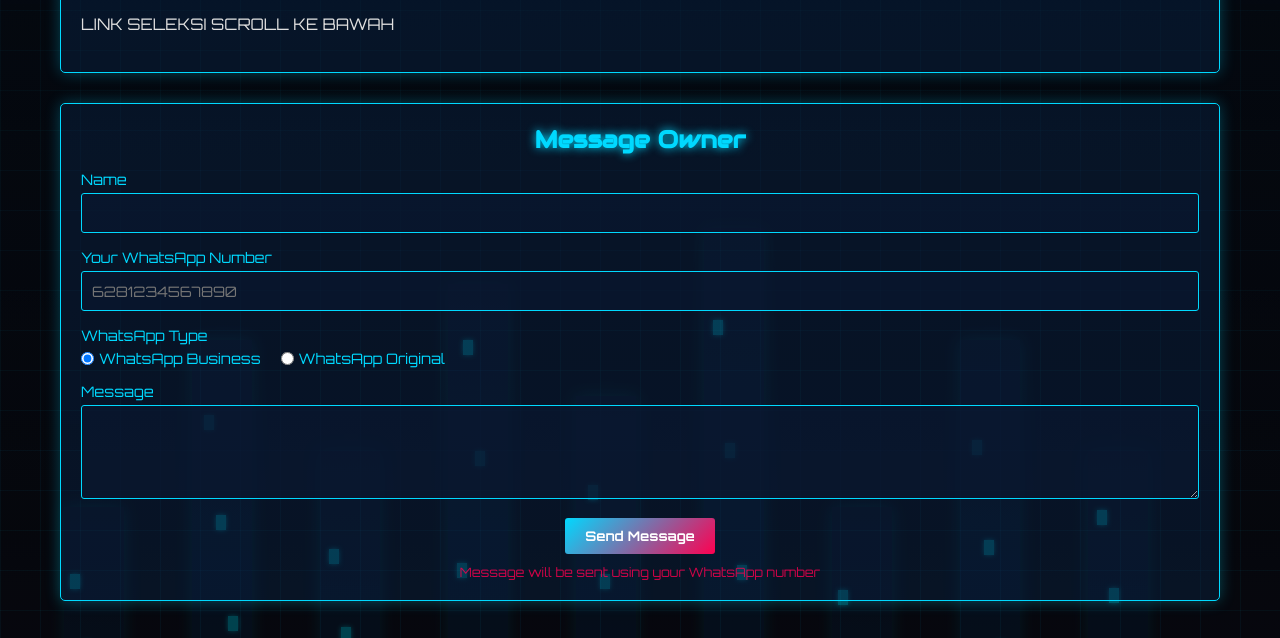
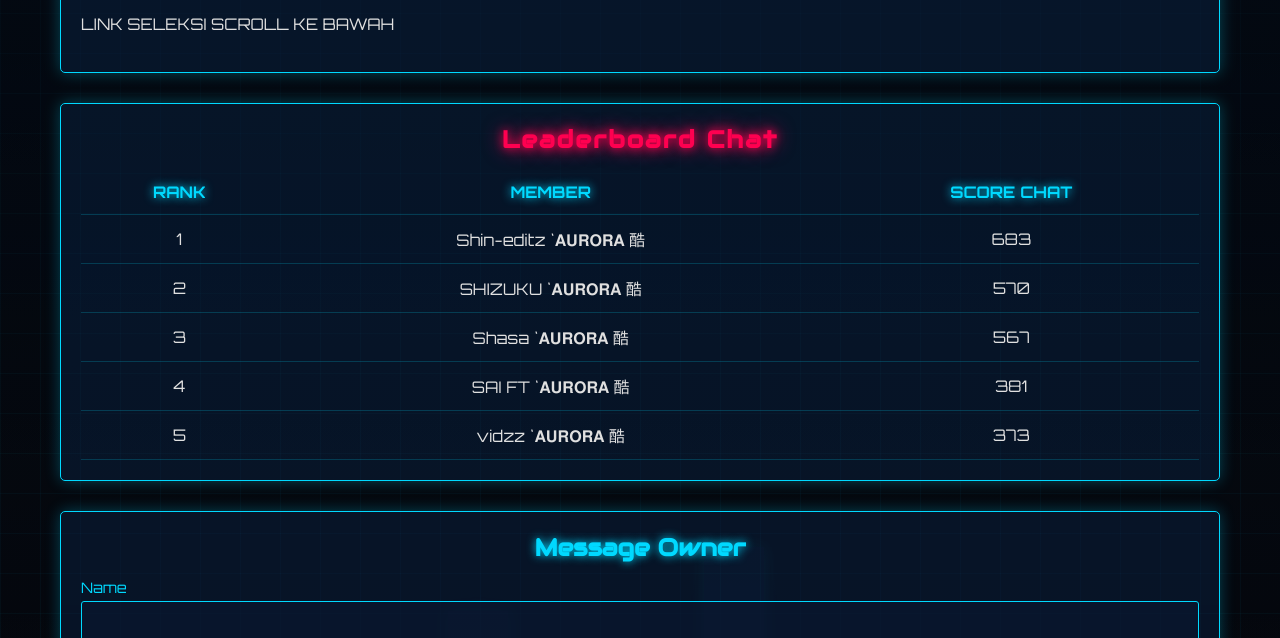
Before and after one commit to kennzan0/AuroraRISE-, a plain HTML site: page index.html in a window 1280 px wide. Shown: the part 1944-2582 px from the top of the page. Drawn offline with Linux system fonts and the light colour scheme.

Commit message:
Add files via upload

```diff
--- a/index.html
+++ b/index.html
@@ -633,6 +633,53 @@
             }
         }
 
+        /* Leaderboard Container */
+.leaderboard-container {
+    background: rgba(15, 52, 96, 0.3);
+    border: 1px solid #00d9ff;
+    border-radius: 5px;
+    padding: 20px;
+    margin-bottom: 30px;
+    box-shadow: 0 0 15px rgba(0, 217, 255, 0.3);
+}
+
+.leaderboard-title {
+    font-family: 'Audiowide', cursive;
+    font-size: 1.5rem;
+    color: #ff0050;
+    text-shadow: 0 0 10px #ff0050, 0 0 20px #ff0050;
+    margin-bottom: 15px;
+    text-align: center;
+    letter-spacing: 2px;
+}
+
+/* Leaderboard Table */
+.leaderboard-table {
+    width: 100%;
+    border-collapse: collapse;
+    font-family: 'Orbitron', sans-serif;
+    color: #e0e0e0;
+}
+
+.leaderboard-table th,
+.leaderboard-table td {
+    padding: 12px;
+    text-align: center;
+    border-bottom: 1px solid rgba(0, 217, 255, 0.2);
+}
+
+.leaderboard-table th {
+    color: #00d9ff;
+    text-shadow: 0 0 10px #00d9ff;
+    font-size: 1rem;
+}
+
+.leaderboard-table tr:hover {
+    background: rgba(0, 217, 255, 0.1);
+    box-shadow: inset 0 0 10px rgba(0, 217, 255, 0.5);
+    transition: all 0.3s ease;
+}
+
         /* Message Form */
         .message-form {
             background: rgba(15, 52, 96, 0.3);
@@ -850,6 +897,17 @@
                 padding: 8px 12px;
             }
 
+            /* Leaderboard Responsive */
+    .leaderboard-title {
+        font-size: 1.2rem;
+    }
+
+    .leaderboard-table th,
+    .leaderboard-table td {
+        padding: 8px;
+        font-size: 0.85rem;
+    }
+
             .-counter {
                 font-size: 0.8rem;
                 padding: 8px 12px;
@@ -1002,6 +1060,43 @@
             <p>10. No toxic</p>
             <p>LINK SELEKSI SCROLL KE BAWAH</p>
         </div>
+
+                <!-- Leaderboard Chat Member -->
+<div class="leaderboard-container">
+    <h3 class="leaderboard-title">Leaderboard Chat</h3>
+    <table class="leaderboard-table">
+        <tr>
+            <th>RANK</th>
+            <th>MEMBER</th>
+            <th>SCORE CHAT</th>
+        </tr>
+        <tr>
+            <td>1</td>
+            <td>Shin-editz `𝐀𝐔𝐑𝐎𝐑𝐀 酷</td>
+            <td>683</td>
+        </tr>
+        <tr>
+            <td>2</td>
+            <td>SHIZUKU `𝐀𝐔𝐑𝐎𝐑𝐀 酷</td>
+            <td>570</td>
+        </tr>
+        <tr>
+            <td>3</td>
+            <td>Shasa `𝐀𝐔𝐑𝐎𝐑𝐀 酷</td>
+            <td>567</td>
+        </tr>
+        <tr>
+            <td>4</td>
+            <td>SAI FT `𝐀𝐔𝐑𝐎𝐑𝐀 酷</td>
+            <td>381</td>
+        </tr>
+        <tr>
+            <td>5</td>
+            <td>vidzz `𝐀𝐔𝐑𝐎𝐑𝐀 酷</td>
+            <td>373</td>
+        </tr>
+    </table>
+</div>
 
         <!-- Message Form -->
         <div class="message-form">
```
